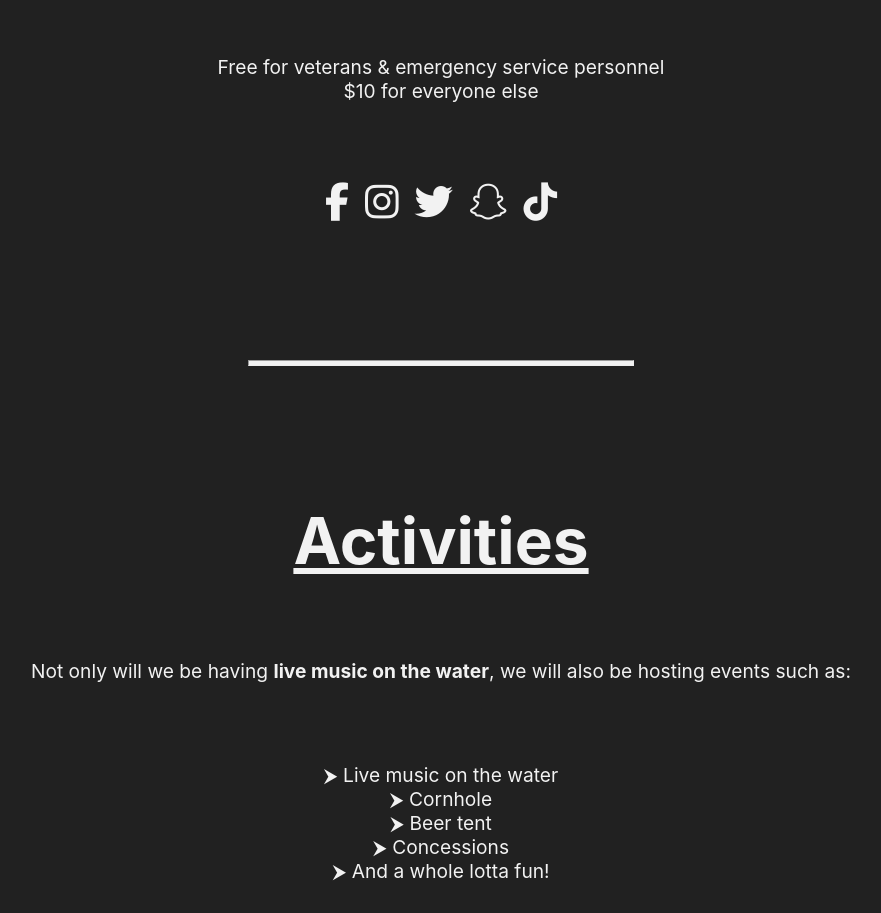
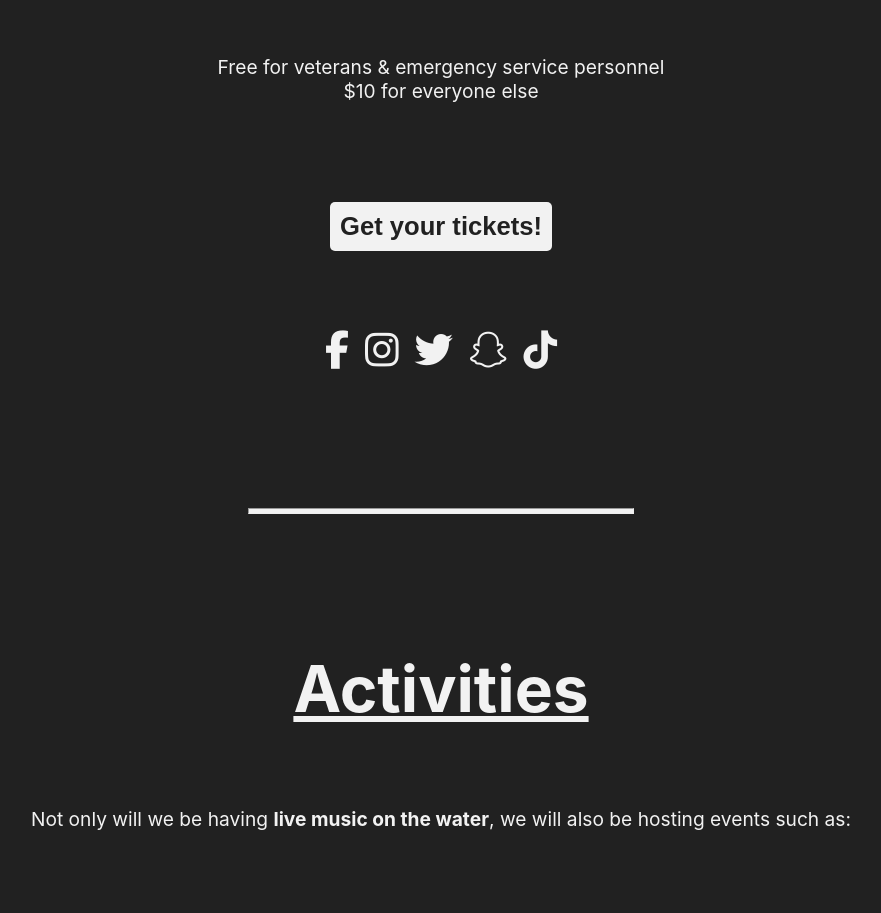
Before and after one commit to TheConwayy/rock-the-dock, a SvelteKit app: page / in a window 1280 px wide. Shown: the part 840-1753 px from the top of the page, without its empty margins (199-1080 px from the left). Built offline with nearby package versions, Linux system fonts and the light colour scheme; a web font is replaced by a local one.

Commit message:
added ticket button

```diff
--- /dev/null
+++ b/src/components/Button.svelte
@@ -0,0 +1,23 @@
+<script>
+    export let name;
+    export let link;
+</script>
+
+<a href={link}><button class="mt-10">{name}</button></a>
+
+<style>
+
+    button {
+        color: #212121;
+        background-color: #f2f2f2;
+        border: none;
+        border-radius: 5px;
+
+        font-weight: bold;
+        font-size: clamp(1rem, 2vw, 2rem);
+        text-align: center;
+
+        padding: 10px;
+    }
+
+</style>
--- a/src/routes/+page.svelte
+++ b/src/routes/+page.svelte
@@ -5,6 +5,7 @@
 	import Activities from '../components/Activities.svelte';
 	import Money from '../components/Money.svelte';
 	import Socials from '../components/Socials.svelte';
+	import Button from '../components/Button.svelte';
 </script>
 
 <img src="/images/band.png" alt="band" />
@@ -16,6 +17,11 @@
 	Free for veterans & emergency service personnel <br />
 	$10 for everyone else
 </p>
+
+<div class="centerButton">
+	<Button name="Get your tickets!" link="https://form.jotform.com/222358527525055" />
+</div>
+
 
 <Socials />
 
@@ -39,3 +45,16 @@
 <div class="mb-10">
 	<Socials />
 </div>
+
+
+<style>
+
+	.centerButton {
+
+		display: flex;
+		justify-content: center;
+		align-items: center;
+
+	}
+
+</style>
```
